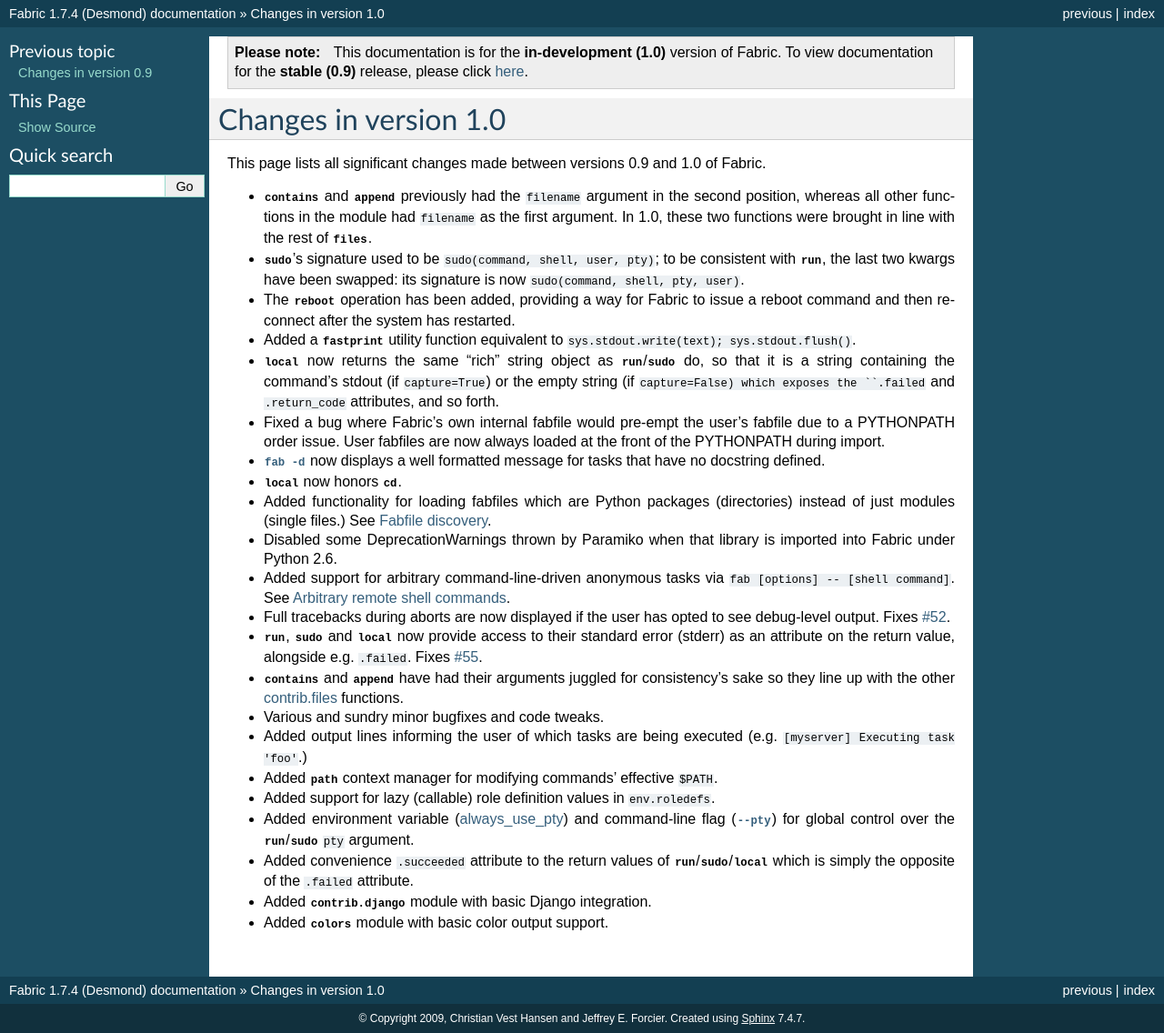
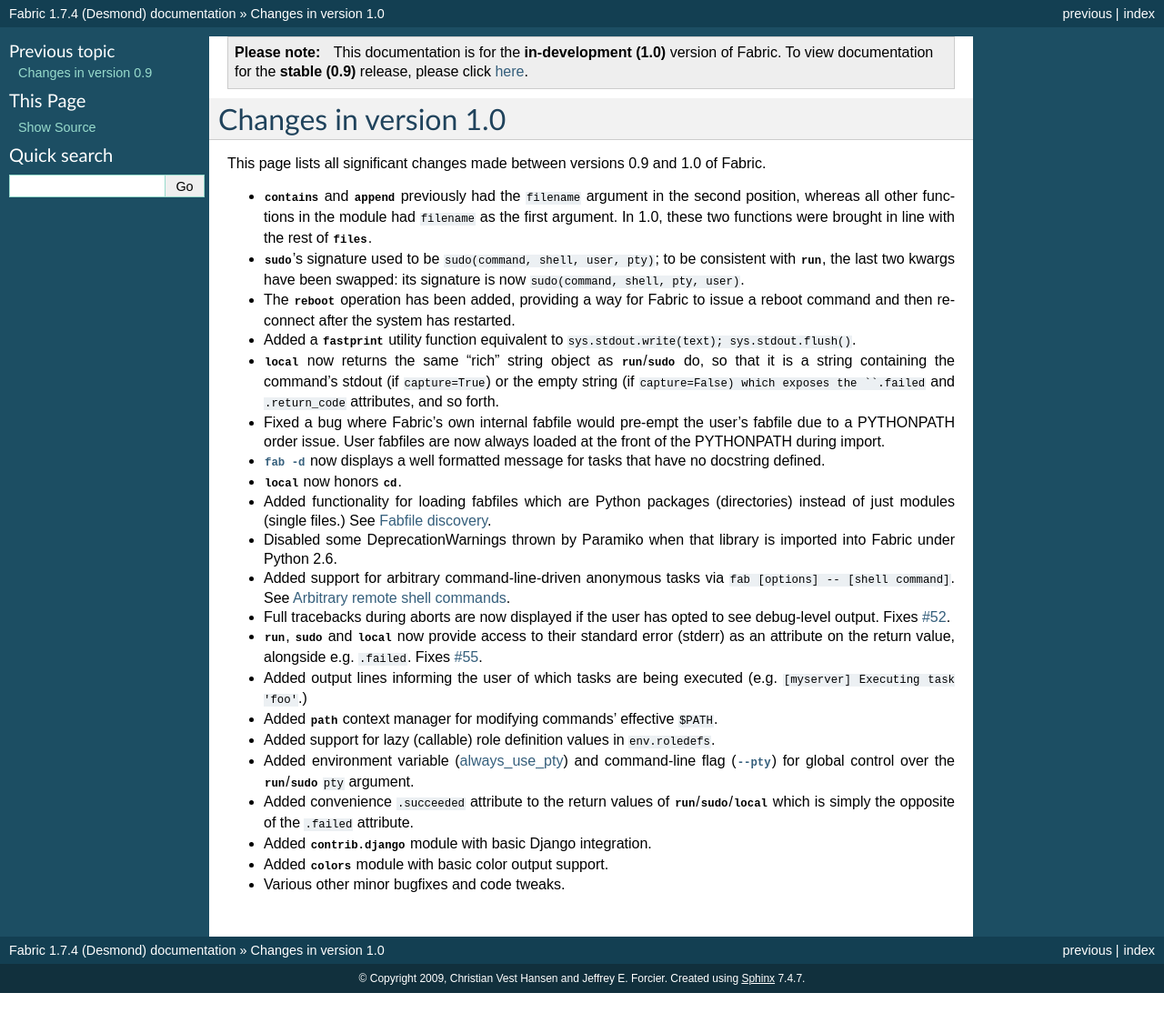
Before and after one commit to fabric/fabric, a Sphinx documentation site: the page built from docs/changes/1.0.rst, in a window 1280 px wide. Shown: the whole page at 91% size. Built offline with Sphinx 7.4.7, drawn with Linux system fonts in a browser that asks for light colours; after the commit the page ends 1092 px from its top, so only the background shows below that.

Commit message:
Fix a couple of mistakes in the 1.0 changelog

```diff
--- a/docs/changes/1.0.rst
+++ b/docs/changes/1.0.rst
@@ -42,10 +42,6 @@
   `~fabric.operations.local` now provide access to their standard error
   (stderr) as an attribute on the return value, alongside e.g. ``.failed``.
   Fixes `#55 <http://code.fabfile.org/issues/show/55>`_.
-* `~fabric.contrib.files.contains` and `~fabric.contrib.files.append` have had
-  their arguments juggled for consistency's sake so they line up with the other
-  :doc:`contrib.files <../api/contrib/files>` functions.
-* Various and sundry minor bugfixes and code tweaks.
 * Added output lines informing the user of which tasks are being executed (e.g.
   ``[myserver] Executing task 'foo'``.)
 * Added `~fabric.context_managers.path` context manager for modifying commands'
```
Also changed, not shown: other parts of docs/changes/1.0.rst (+1 -0 lines).
